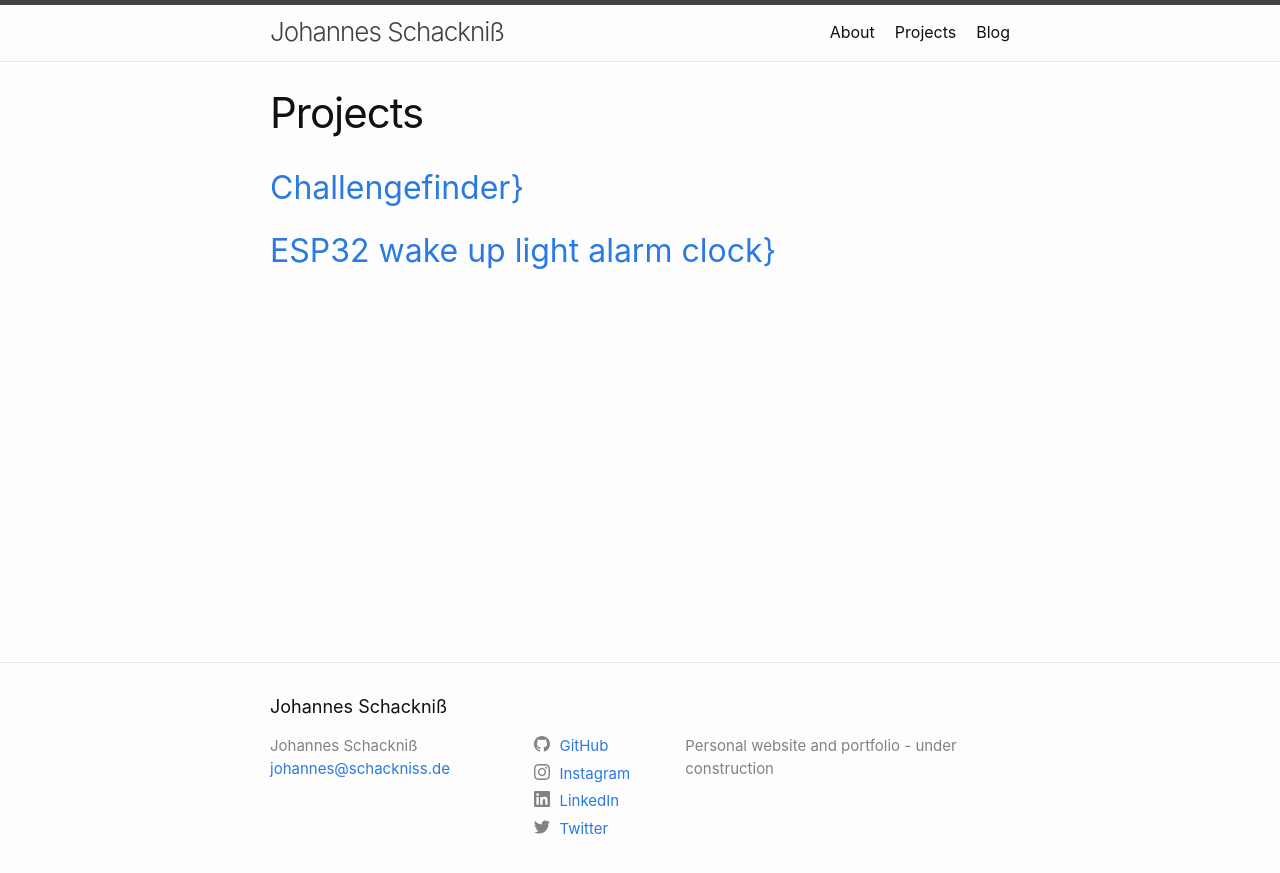
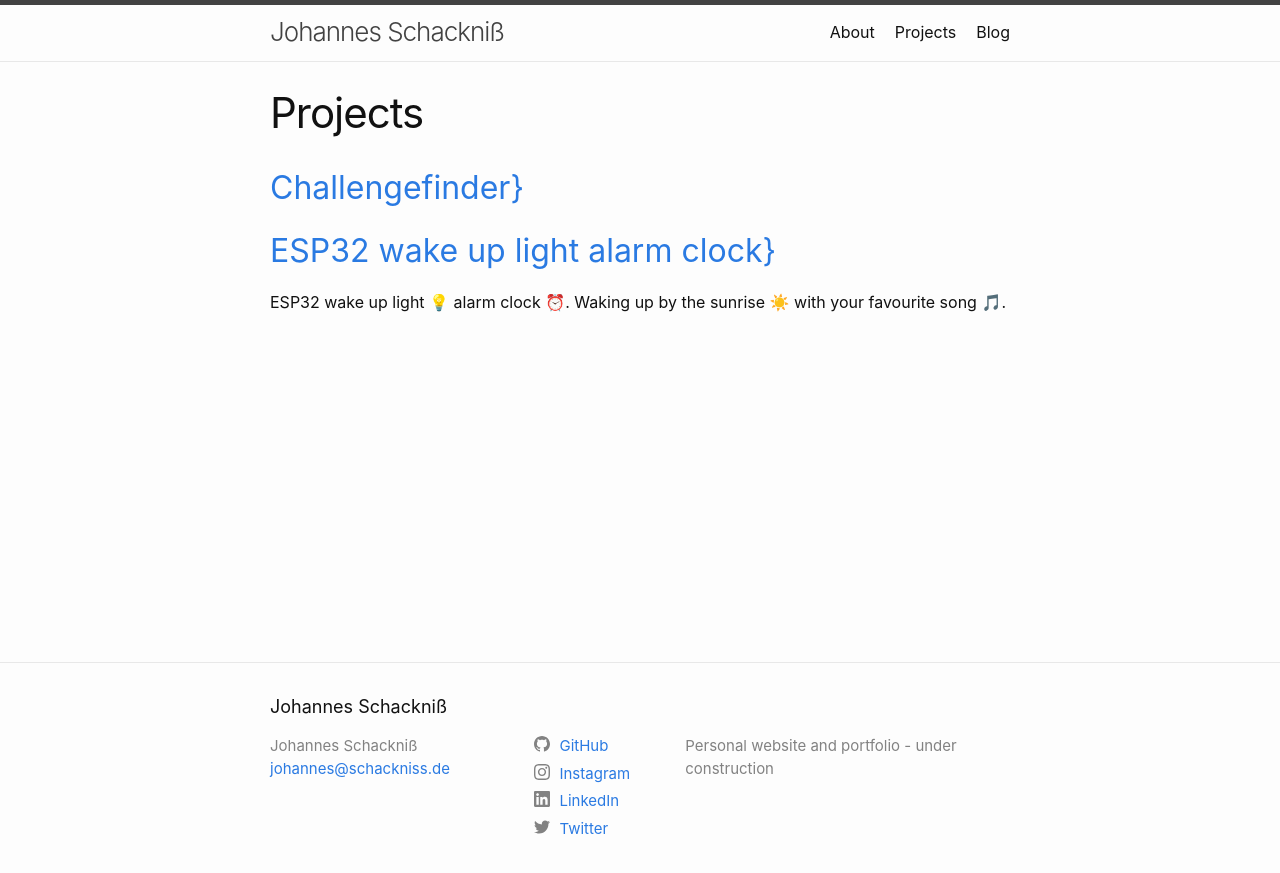
Before and after one commit to schackniss/schackniss.de, a Jekyll site: the page built from projects.md, in a window 1280 px wide. Shown: the top 873 px of the page. Built offline with Jekyll 4.4.1, drawn with Linux system fonts in a browser that asks for light colours.

Commit message:
[Add] description

```diff
--- a/_projects/esp32-lichtwecker.md
+++ b/_projects/esp32-lichtwecker.md
@@ -2,5 +2,6 @@
 layout: page
 title: ESP32 wake up light alarm clock
 name: ESP32 wake up light alarm clock
+description: ESP32 wake up light 💡 alarm clock ⏰. Waking up by the sunrise ☀️ with your favourite song 🎵.
 ---
 ESP32 wake up light 💡 alarm clock ⏰. Waking up by the sunrise ☀️ with your favourite song 🎵.
```
